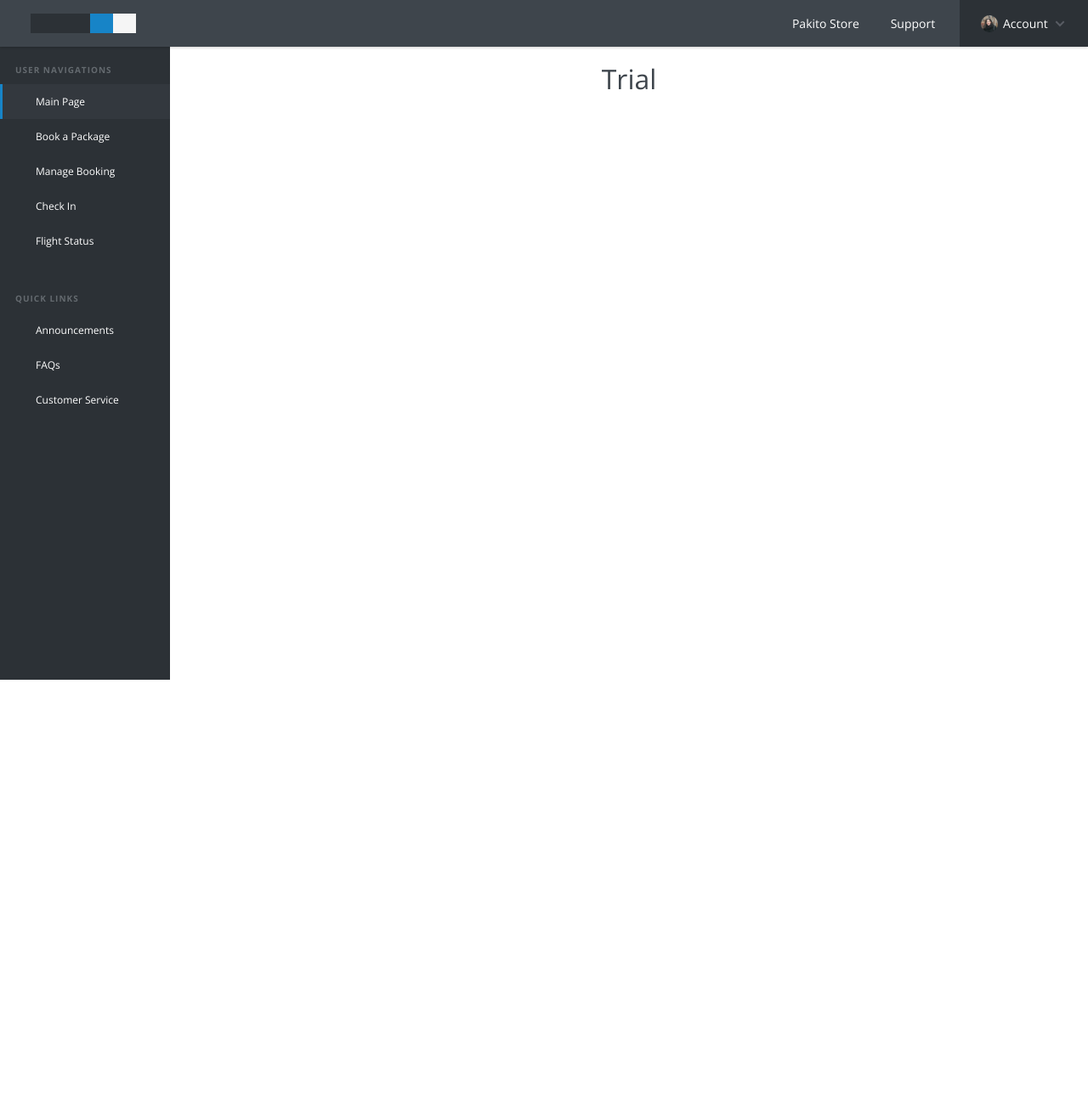
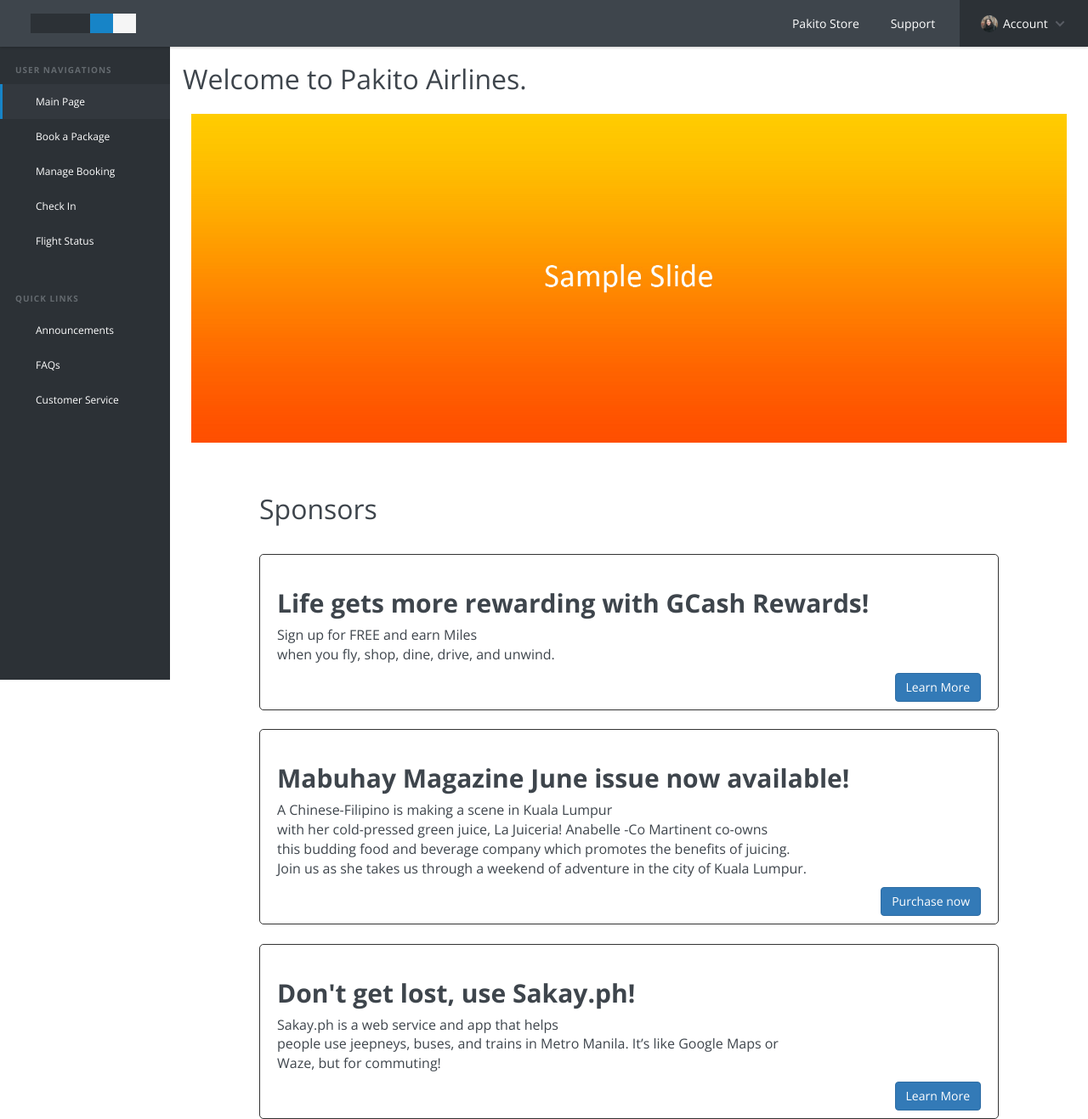
Before and after one commit to markdenverPH/PHP_Projie, a PHP site: page /php_projie/Fragments/Landing.php in a window 1280 px wide. Shown: the whole page at 85% size. Before the commit the page ends 800 px from the top, so only its background shows below. Run offline with PHP 8.4, Linux system fonts and the light colour scheme; the visitor is signed in with stand-in values (Sample User, id 1).

Commit message:
Improved animation and added some content

```diff
--- a/Fragments/Landing.php
+++ b/Fragments/Landing.php
@@ -78,9 +78,7 @@ if($_SESSION['is_logged'] == FALSE){
 		<div class="content-wrapper">
 			<?php include('MainLinks.html'); ?>
 			<div class="container-fluid divMain" id="MainPage" style="height: 100%;">
-				<div class="col-md-4"></div>
-				<div class="col-md-4"><h1>Trial</h1></div>
-				<div class="col-md-4"></div>
+				<?php include 'MainDiv/Main.php'; ?>
 			</div>
 
 			<div class="container-fluid divMain" id="BookPackage" style="height: 100%; display:  none;">
@@ -132,6 +130,24 @@ if($_SESSION['is_logged'] == FALSE){
 	<script src="../js/jquery-2.1.4.js"></script>
 	<script src="../js/jquery.menu-aim.js"></script>
 	<script src="../js/Landingmain.js"></script>
+	<script src="../js/WebScript.js"></script>
+	<!-- Script for slideshow -->
+	<script type="text/javascript">
+		$(document).ready(function(){
+			$("#slideshow > div:gt(0)").hide();
+
+			setInterval(function() {
+				$('#slideshow > div:first')
+				.fadeOut(1000)
+				.next()
+				.fadeIn(1000)
+				.end()
+				.appendTo('#slideshow');
+			},  3000);
+		});
+
+
+	</script>
 
 	<!--  Script to execute fading animation	 -->
 	<script type="text/javascript">
@@ -346,7 +362,7 @@ if($_SESSION['is_logged'] == FALSE){
 			});
 
 				//Customer Service nav onclick
-			$("#customerservice").click(function(){
+				$("#customerservice").click(function(){
 
 				// active css toggle
 				$("#licustomerservice").addClass('active');
@@ -374,8 +390,8 @@ if($_SESSION['is_logged'] == FALSE){
 			});
 
 
-		});
+			});
 
-	</script>
-</body>
-</html>
+		</script>
+	</body>
+	</html>
--- /dev/null
+++ b/Fragments/MainDiv/Main.php
@@ -0,0 +1,72 @@
+<h1 class="pull-left BannMsg">Welcome to Pakito Airlines.</h1>
+<br><br>
+
+
+<div id="slideshow" class="row">
+	<div>
+		<img src="../img/banner.jpg" style="height: 100%; width: 100%;">
+	</div>
+	<div>
+		<img src="../img/banner2.jpg" style="height: 100%; width: 100%;">
+	</div>
+	<div>
+		<img src="../img/banner3.jpg" style="height: 100%; width: 100%;">
+	</div>
+</div>
+
+<!-- Card numero uno, ilagay dito ang mga putapeteng other links -->
+<div class="row">
+	<div class="col-md-1"></div>
+	<div class="col-md-10">
+		<h1 class="pull-left">Sponsors</h1><br><br><br><br>
+		<div class="card card-inverse CardStyle" style="background-color: #fff; border-color: #333;">
+			<div class="card-block">
+				<h2 class="card-title">Life gets more rewarding with GCash Rewards!</h2>
+				<p class="card-text">Sign up for FREE and earn Miles <br>
+					when you fly, shop, dine, drive, and unwind.</p>
+					<a href="https://www.gcash.com/personal/getting-started" target="_blank" class="btn btn-primary pull-right">Learn More</a>
+					<br>
+				</div>
+			</div>
+		</div>
+		<div class="col-md-1"></div>
+	</div>
+
+	<br>
+	<!-- Card numero duso, ilagay dito ang mga putapeteng other links -->
+	<div class="row">
+		<div class="col-md-1"></div>
+		<div class="col-md-10">
+			<div class="card card-inverse CardStyle" style="background-color: #fff; border-color: #333;">
+				<div class="card-block">
+					<h2 class="card-title">Mabuhay Magazine June issue now available!</h2>
+					<p class="card-text">A Chinese-Filipino is making a scene in Kuala Lumpur <br>
+					 with her cold-pressed green juice, La Juiceria! Anabelle -Co Martinent co-owns <br>
+					 this budding food and beverage company which promotes the benefits of juicing. <br>
+					 Join us as she takes us through a weekend of adventure in the city of Kuala Lumpur.</p>
+						<a href="#" class="btn btn-primary pull-right">Purchase now</a>
+						<br>
+					</div>
+				</div>
+			</div>
+			<div class="col-md-1"></div>
+		</div>
+
+
+		<br>
+		<!-- Card numero duso, ilagay dito ang mga putapeteng other links -->
+		<div class="row">
+			<div class="col-md-1"></div>
+			<div class="col-md-10">
+				<div class="card card-inverse CardStyle" style="background-color: #fff; border-color: #333;">
+					<div class="card-block">
+						<h2 class="card-title">Don't get lost, use Sakay.ph!</h2>
+						<p class="card-text">Sakay.ph is a web service and app that helps <br>
+						 people use jeepneys, buses, and trains in Metro Manila. It’s like Google Maps or <br> Waze, but for commuting!</p>
+							<a href="https://sakay.ph/" target="_blank" class="btn btn-primary pull-right">Learn More</a>
+							<br>
+						</div>
+					</div>
+				</div>
+				<div class="col-md-1"></div>
+			</div>
--- a/css/Landstyle.css
+++ b/css/Landstyle.css
@@ -46,7 +46,6 @@ Main Page Content
 
 -------------------------------- */
 .cd-main-content .content-wrapper {
-  padding: 45px 5% 3em;
 }
 .cd-main-content .content-wrapper h1 {
   text-align: center;
@@ -420,8 +419,14 @@ Sidebar
   border-bottom: none;
 }
 .cd-side-nav > ul > li > a {
+
+  margin-left:0px;
   padding-left: calc(5% + 24px);
   border-bottom: 1px solid #373d44;
+  transition: margin-left 1s;
+}
+.cd-side-nav  ul > li > a:hover {
+  margin-left:30px;
 }
 .cd-side-nav > ul > li > a::before {
   /* icon before item name */
--- a/css/MainPageCss.css
+++ b/css/MainPageCss.css
@@ -1,3 +1,30 @@
-.divMain{
+#slideshow {
+	margin: 30px auto;
+	position: relative;
+	height  : 400px;
+	width: 100%;
+	padding: 10px;
+}
 
+#slideshow > div {
+	position: absolute;
+	left: 10px;
+	right: 10px;
+	bottom: 10px;
 }
+.BannMsg{
+	transition: margin-left 2s;
+}
+.BannMsg:hover{
+
+	margin-left: 100px;
+}
+.CardStyle{
+	border: 1px solid #34495e;
+	border-radius: 5px;
+	padding: 20px;
+}
+
+.card-title{
+	font-weight: 700	 !important;
+}
--- a/js/WebScript.js
+++ b/js/WebScript.js
@@ -1,5 +1,3 @@
-
-
 
 
 $(document).ready(function(){
```
Also changed, not shown: img/banner.jpg (added), img/banner2.jpg (added), img/banner3.jpg (added).
